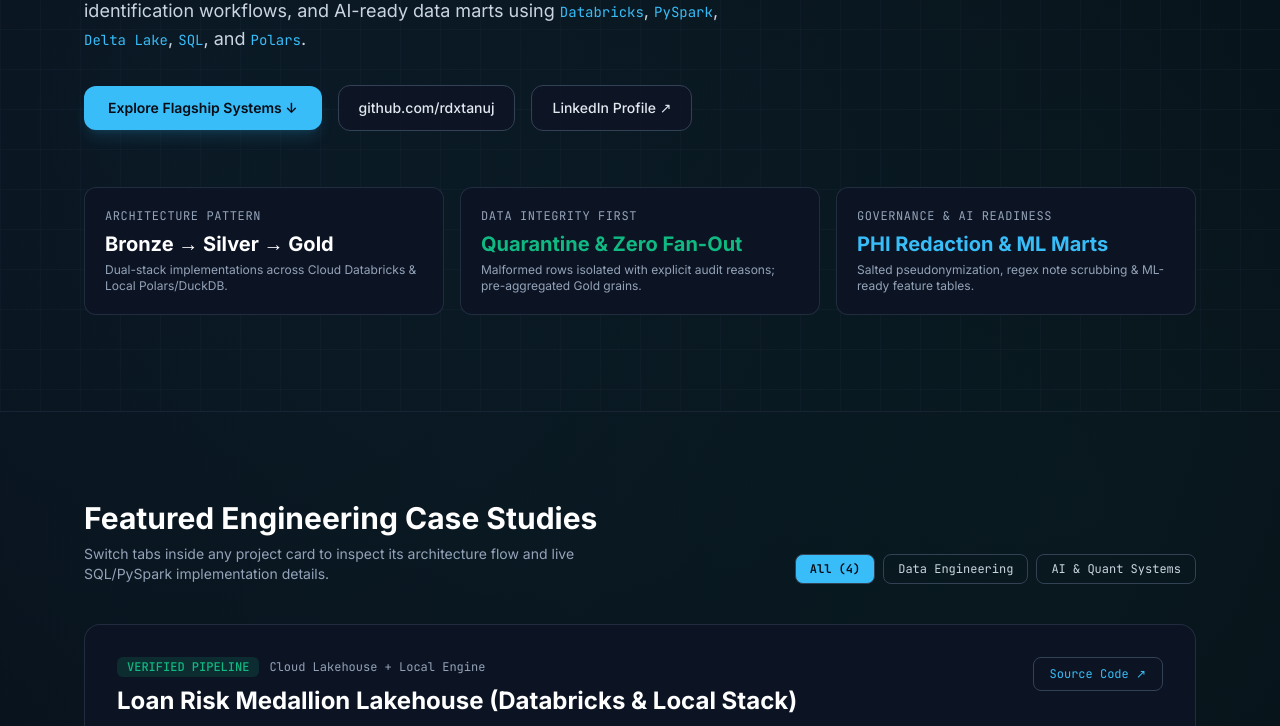
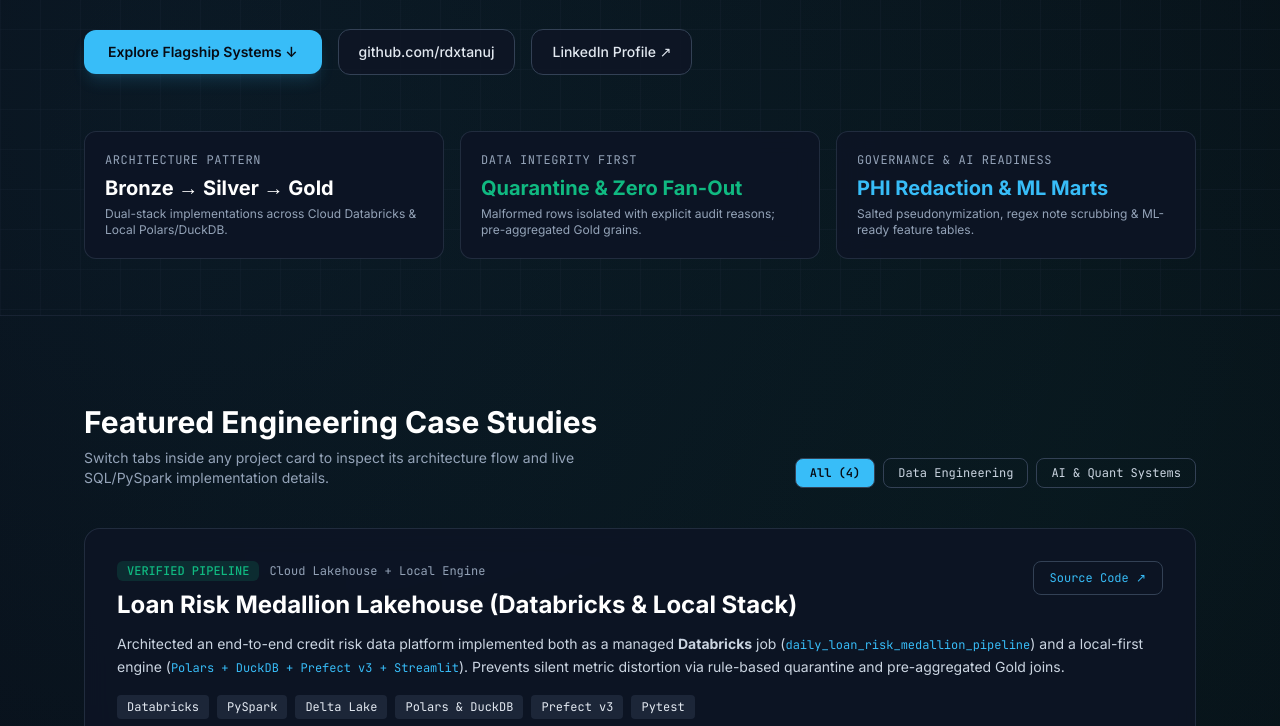
Before and after one commit to rdxtanuj/rdxtanuj.github.io, a plain HTML site: page index.html in a window 1280 px wide. Shown: the part 476-1202 px from the top of the page. Drawn offline with nearby package versions, Linux system fonts and the light colour scheme.

Commit message:
Modify padding in hero section of index.html
Adjusted padding in hero section for better spacing.

```diff
--- a/index.html
+++ b/index.html
@@ -109,7 +109,7 @@
 
   <!-- Hero Section -->
   <section class="relative grid-bg border-b border-slate-800/70">
-    <div class="max-w-6xl mx-auto px-5 pt-16 pb-20 md:pt-24 md:pb-24">
+    <div class="max-w-6xl mx-auto px-5 pt-8 pb-12 md:pt-10 md:pb-14">
       <div class="inline-flex items-center gap-2 px-3 py-1 rounded-full border border-emeraldglow/30 bg-emeraldglow/10 text-emeraldglow font-mono text-xs mb-6">
         <span class="w-1.5 h-1.5 rounded-full bg-emeraldglow"></span>
         OPEN TO DATA ENGINEERING, ANALYTICS & AI SYSTEMS ROLES
```
